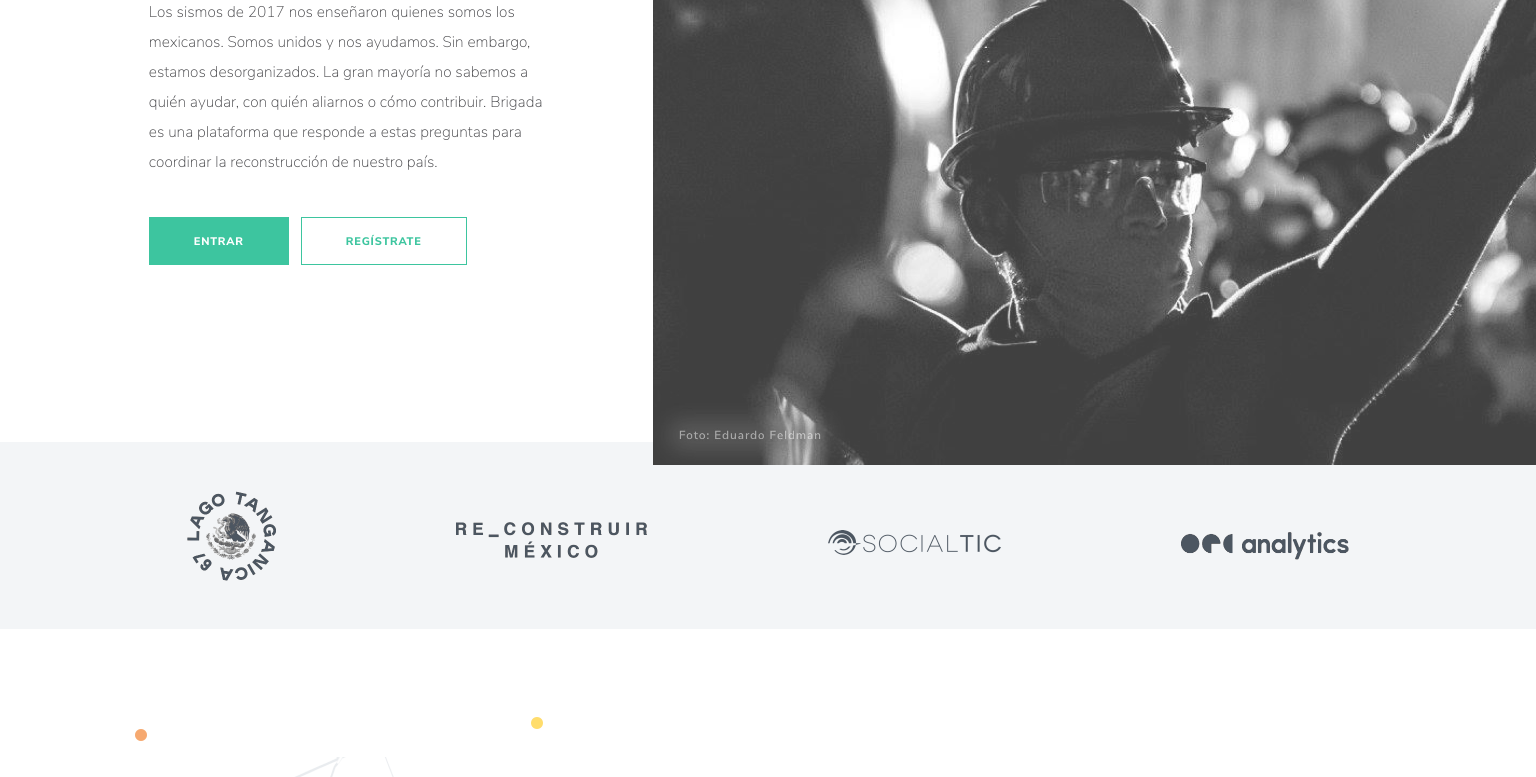
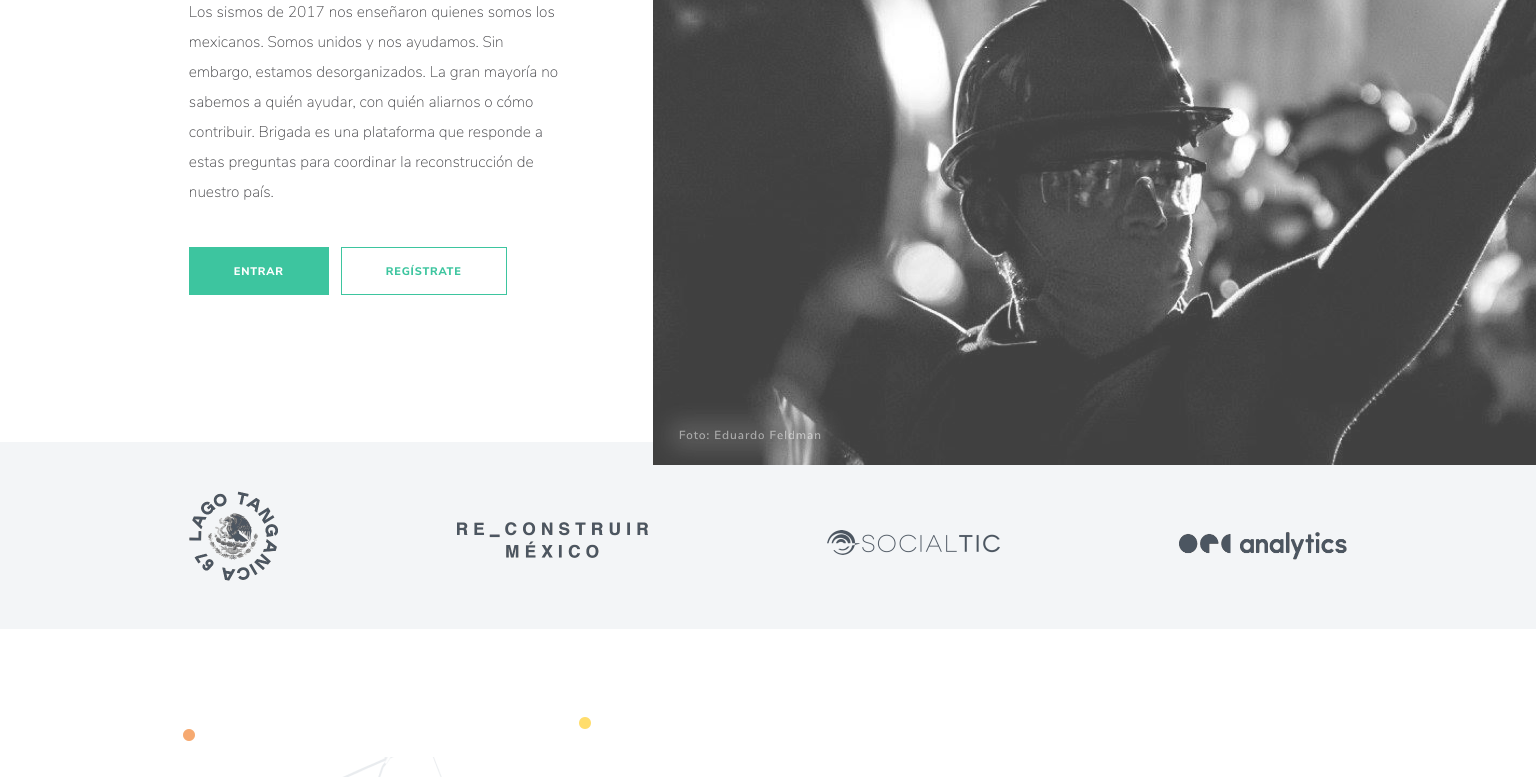
Before and after one commit to 919MX/landing, a website: page public/index.html in a window 1536 px wide. Shown: the part 335-1112 px from the top of the page. Drawn offline with Linux system fonts and the light colour scheme; files whose address does not match are found by name.

Commit message:
Added max-width for large screens

```diff
--- a/public/styles/sass/grid/_lg.scss
+++ b/public/styles/sass/grid/_lg.scss
@@ -3,6 +3,7 @@
   .wrap {
     padding-left: 25px;
     padding-right: 25px;
+    max-width: 1440px;
   }
 
   .lg-hidden {
```
Also changed, not shown: public/styles/global.css.
